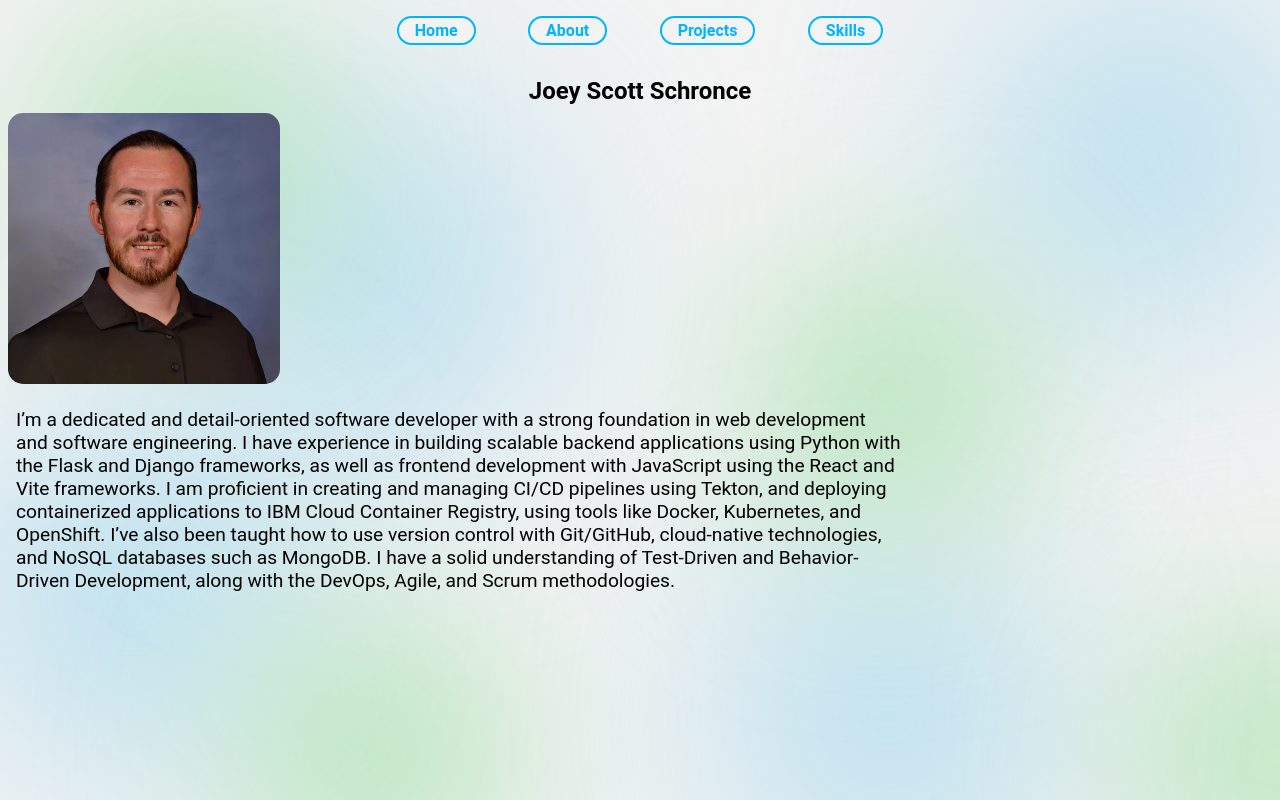
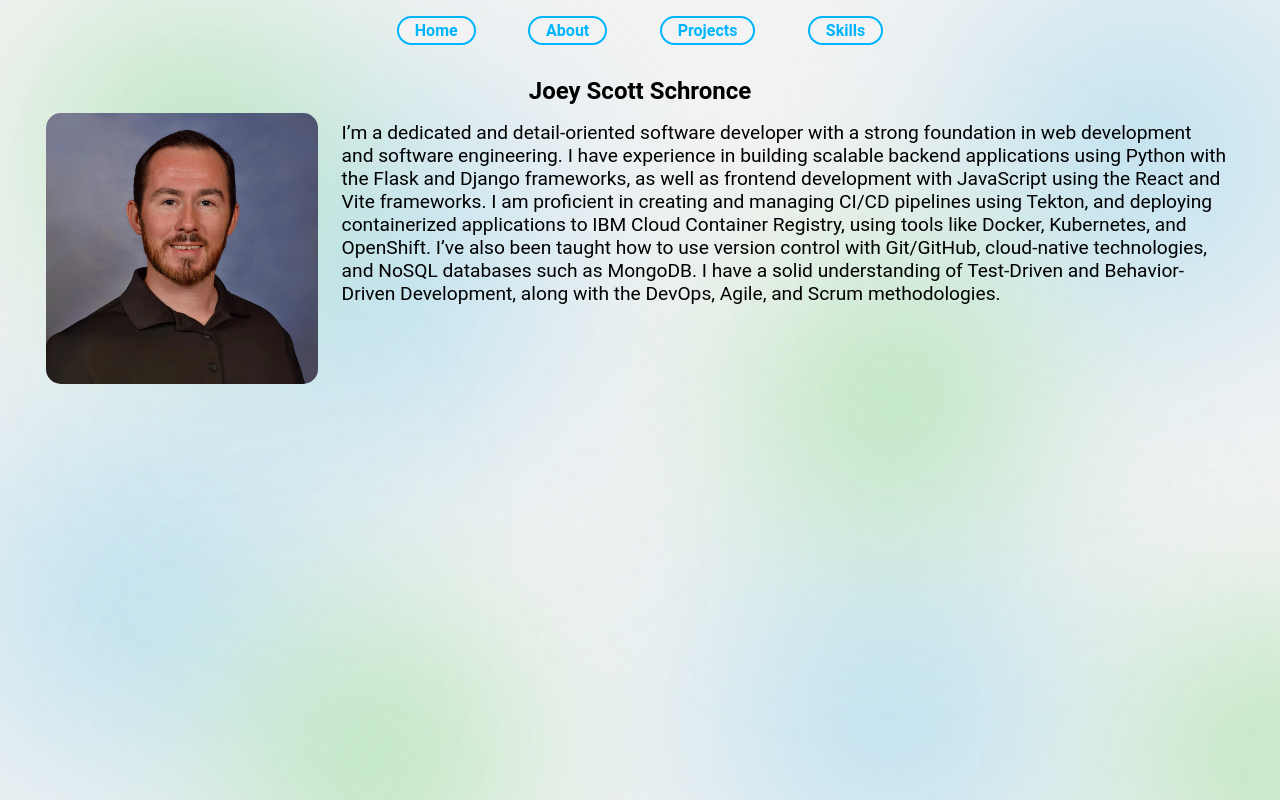
Before and after one commit to JoeyScottSchronce/JoeyScottSchronce.github.io, a React (Vite) app: page /about in a window 1280 px wide. Built offline with nearby package versions, Linux system fonts and the light colour scheme.

Commit message:
updated css

```diff
--- a/src/Components/AboutSection/AboutSection.css
+++ b/src/Components/AboutSection/AboutSection.css
@@ -21,7 +21,7 @@
 
 .about-main-sub {
     display: flex;
-    flex-direction: column;
+    flex-flow: row wrap;
     justify-content: center;
     padding: 0;
     gap: 1rem;
```
